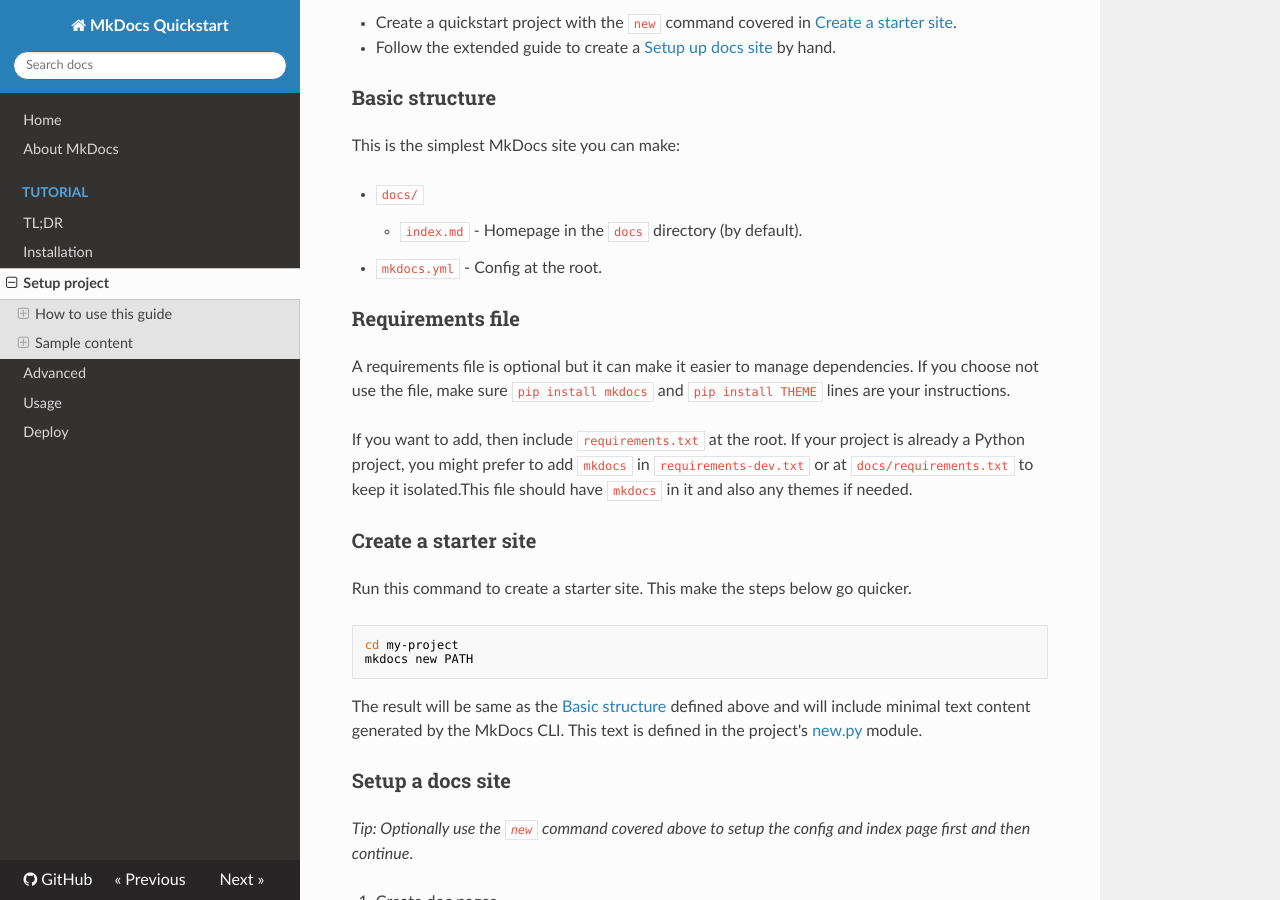
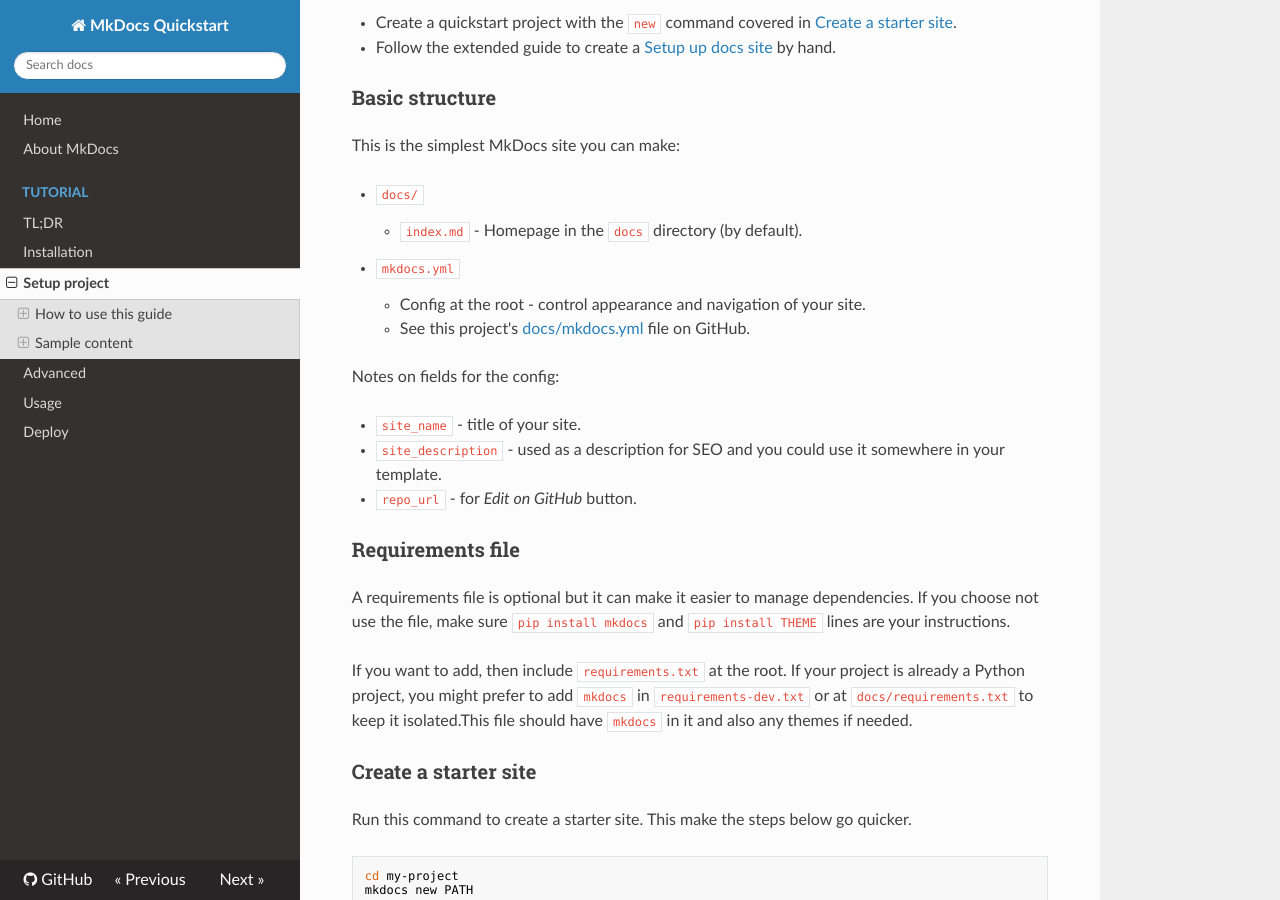
Before and after one commit to MichaelCurrin/mkdocs-quickstart, an MkDocs documentation site: the page built from docs/docs/tutorial/setup-project.md, in a window 1280 px wide and 900 px high, scrolled down 349 px. Built offline with MkDocs 1.6.1, drawn with Linux system fonts in a browser that asks for light colours; nearby versions of some CDN libraries.

Commit message:
Update setup-project.md

````diff
--- a/docs/docs/tutorial/setup-project.md
+++ b/docs/docs/tutorial/setup-project.md
@@ -18,7 +18,15 @@
 
 - `docs/`
     - `index.md` - Homepage in the `docs` directory (by default).
-- `mkdocs.yml` - Config at the root.
+- `mkdocs.yml`
+    - Config at the root - control appearance and navigation of your site.
+    - See this project's [docs/mkdocs.yml](https://github.com/MichaelCurrin/mkdocs-quickstart/blob/master/docs/mkdocs.yml) file on GitHub.
+
+Notes on fields for the config:
+
+- `site_name` - title of your site.
+- `site_description` - used as a description for SEO and you could use it somewhere in your template.
+- `repo_url` - for _Edit on GitHub_ button.
 
 
 ### Requirements file
@@ -83,6 +91,7 @@
 
 ### Navbar
 
+`mkdocs.yml`
 ```yaml
 nav:
     - Home: index.md
````
